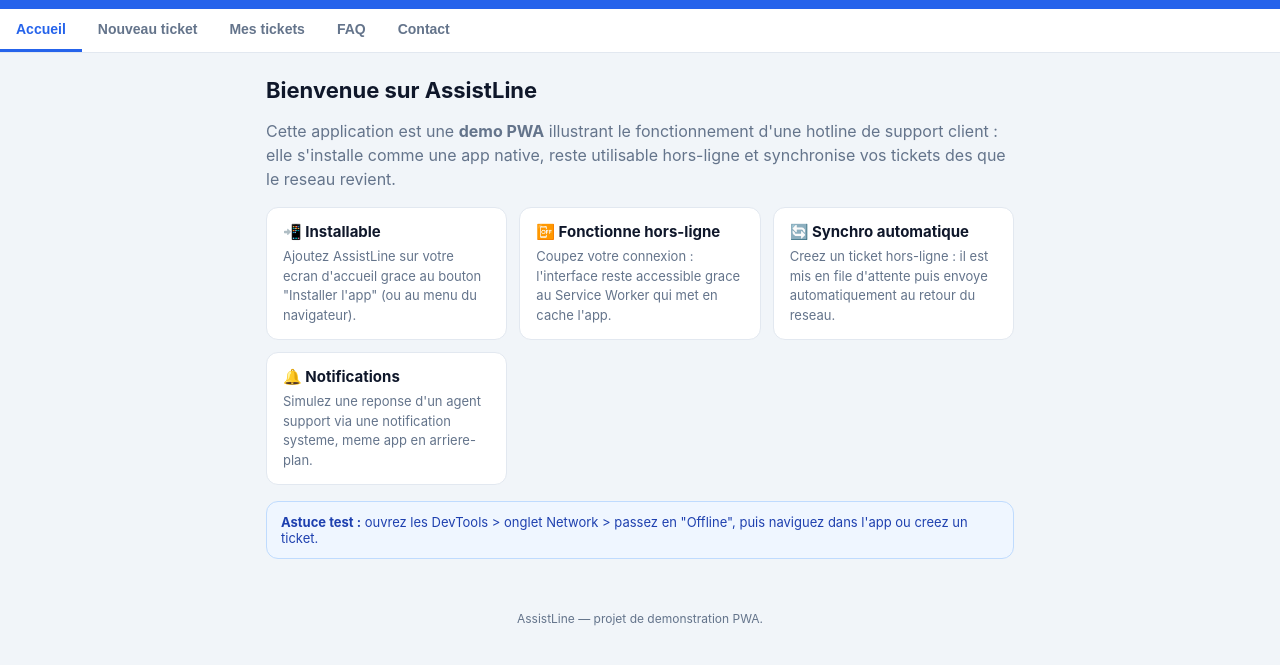
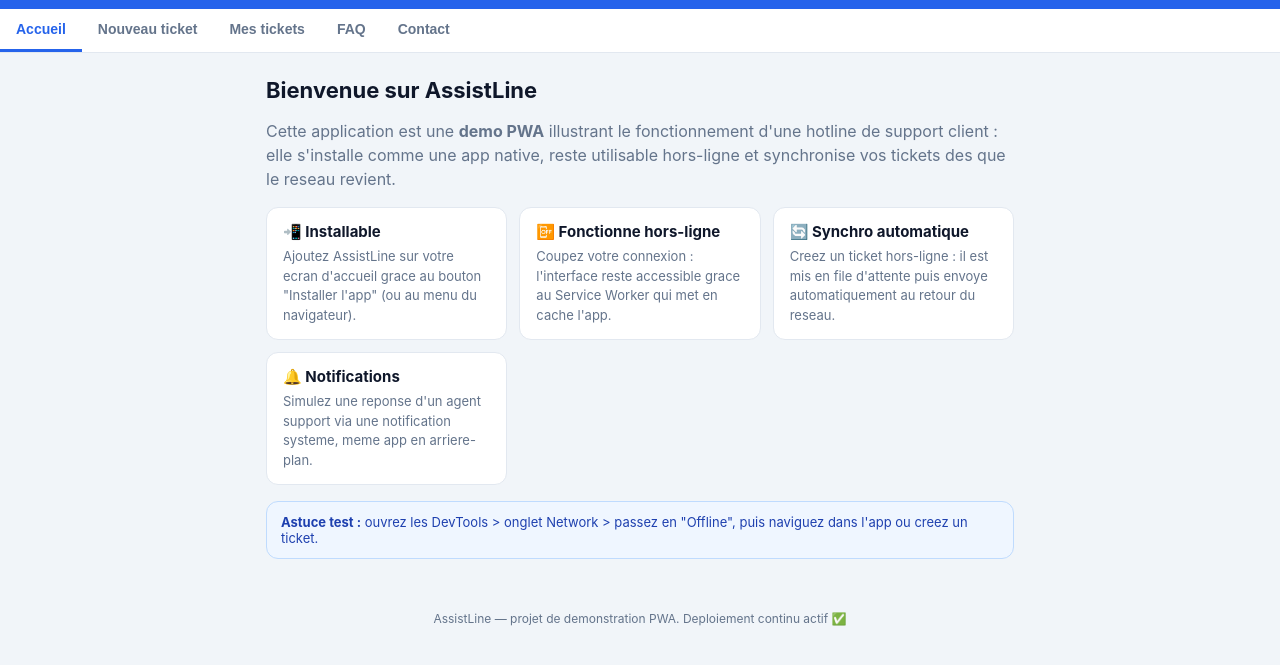
Before and after one commit to kateuhornella2-lgtm/-pwa-assistline, a plain HTML site: page index.html in a window 1280 px wide. Shown: the part 55-720 px from the top of the page. Drawn offline with Linux system fonts and the light colour scheme.

Commit message:
Ajoute un marqueur de test pour valider le deploiement continu

```diff
--- a/index.html
+++ b/index.html
@@ -133,7 +133,7 @@
 </main>
 
 <footer>
-  <p>AssistLine — projet de demonstration PWA.</p>
+  <p>AssistLine — projet de demonstration PWA. Deploiement continu actif ✅</p>
 </footer>
 
 <script src="js/app.js"></script>
```
